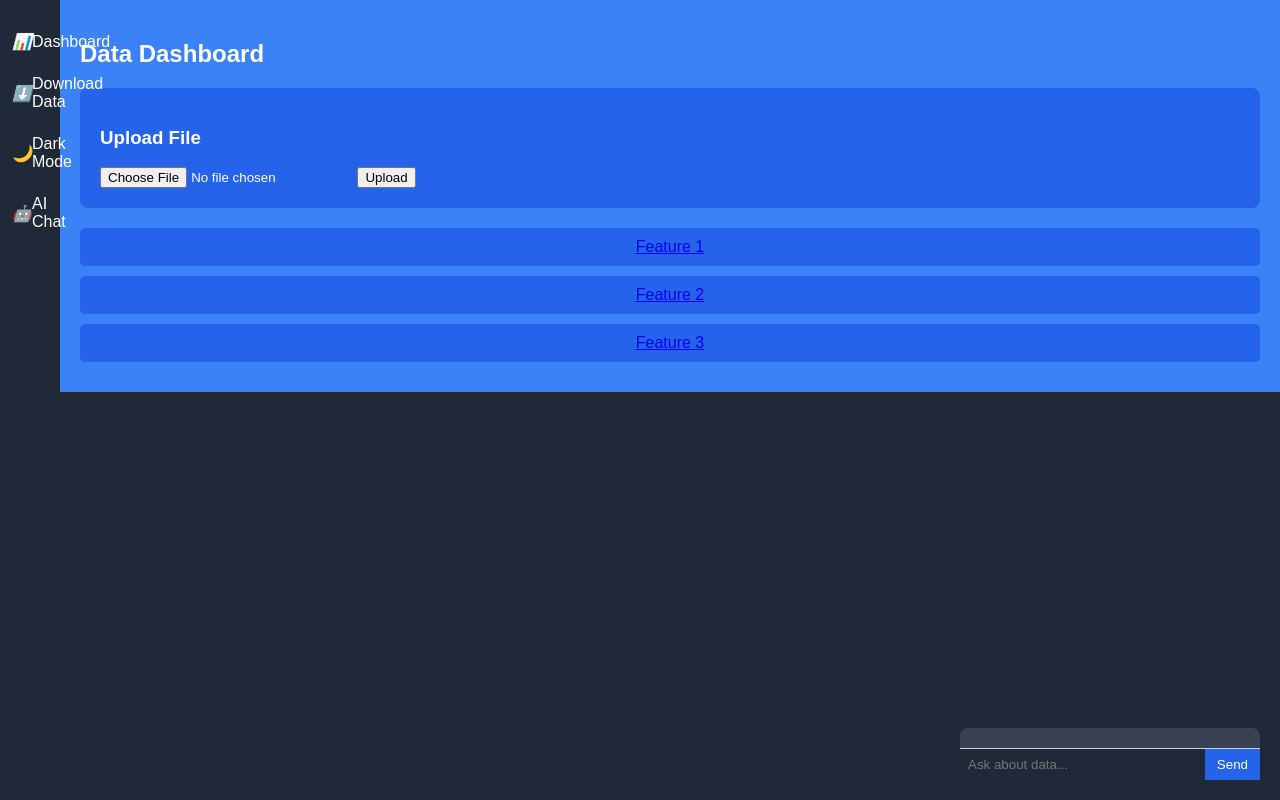
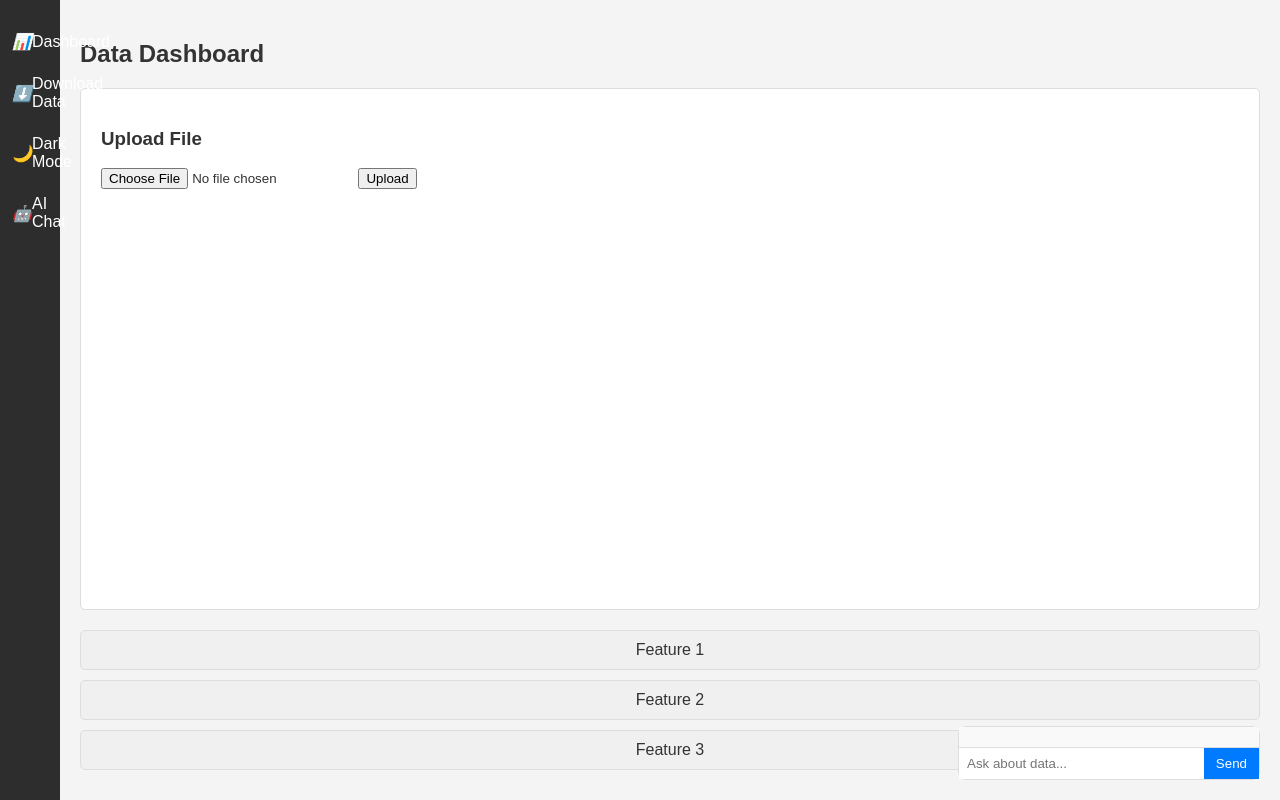
Before and after one commit to Sakazuki-Akainu/my-projekt, a Flask app: page / in a window 1280 px wide. Run offline with Flask 3, Linux system fonts and the light colour scheme.

Commit message:
Update upload.html

```diff
--- a/templates/upload.html
+++ b/templates/upload.html
@@ -6,9 +6,10 @@
         body {
             margin: 0;
             font-family: Arial, sans-serif;
-            background: #1f2937;
-            color: white;
+            background: #f4f4f4;
+            color: #333;
             display: flex;
+            height: 100vh;
         }
         .sidebar {
             width: 60px;
@@ -16,7 +17,7 @@
             top: 0;
             left: 0;
             height: 100%;
-            background: #1f2937;
+            background: #2d2d2d;
             padding-top: 20px;
         }
         .sidebar a {
@@ -24,10 +25,10 @@
             align-items: center;
             padding: 12px;
             text-decoration: none;
-            color: white;
+            color: #fff;
         }
         .sidebar a:hover {
-            background: #374151;
+            background: #404040;
         }
         .content {
             margin-left: 60px;
@@ -35,13 +36,13 @@
             flex: 1;
             display: flex;
             flex-direction: column;
-            background: #3b82f6; /* Blue area for upload/features */
         }
         .upload-area {
             flex: 1;
             padding: 20px;
-            border-radius: 8px;
-            background: #2563eb;
+            border: 1px solid #ddd;
+            border-radius: 5px;
+            background: #fff;
         }
         .features {
             margin-top: 20px;
@@ -49,17 +50,24 @@
         .features a {
             display: block;
             padding: 10px;
-            background: #2563eb;
+            background: #f0f0f0;
+            border: 1px solid #ddd;
             border-radius: 5px;
             margin-bottom: 10px;
             text-align: center;
+            text-decoration: none;
+            color: #333;
+        }
+        .features a:hover {
+            background: #e0e0e0;
         }
         .chatbox {
             position: fixed;
             bottom: 20px;
             right: 20px;
             width: 300px;
-            background: #374151;
+            background: #fff;
+            border: 1px solid #ddd;
             border-radius: 8px;
             display: flex;
             flex-direction: column;
@@ -69,23 +77,28 @@
             padding: 10px;
             overflow-y: auto;
             max-height: 200px;
+            background: #f9f9f9;
         }
         .chat-input {
             display: flex;
-            border-top: 1px solid #ccc;
+            border-top: 1px solid #ddd;
         }
         .chat-input input {
             flex: 1;
             border: none;
             padding: 8px;
-            background: #1f2937;
-            color: white;
+            background: #fff;
+            color: #333;
         }
         .chat-input button {
             border: none;
-            background: #2563eb;
-            color: white;
+            background: #007bff;
+            color: #fff;
             padding: 8px 12px;
+            cursor: pointer;
+        }
+        .chat-input button:hover {
+            background: #0056b3;
         }
     </style>
 </head>
@@ -122,9 +135,20 @@
         const toggle = document.getElementById('darkToggle');
         toggle.addEventListener('click', () => {
             document.body.classList.toggle('dark');
-            localStorage.setItem('darkMode', document.body.classList.contains('dark'));
+            const isDark = document.body.classList.contains('dark');
+            document.body.style.background = isDark ? '#2d2d2d' : '#f4f4f4';
+            document.body.style.color = isDark ? '#fff' : '#333';
+            document.querySelectorAll('.upload-area, .features a, .chatbox, .chat-messages, .chat-input input').forEach(el => {
+                el.style.background = isDark ? '#404040' : '#fff';
+                el.style.borderColor = isDark ? '#555' : '#ddd';
+                if (el.tagName === 'INPUT') el.style.color = isDark ? '#fff' : '#333';
+            });
+            document.querySelectorAll('.chat-input button').forEach(btn => {
+                btn.style.background = isDark ? '#0056b3' : '#007bff';
+            });
+            localStorage.setItem('darkMode', isDark);
         });
-        if (localStorage.getItem('darkMode') == 'true') document.body.classList.add('dark');
+        if (localStorage.getItem('darkMode') === 'true') toggle.click();
     </script>
 </body>
 </html>
```
